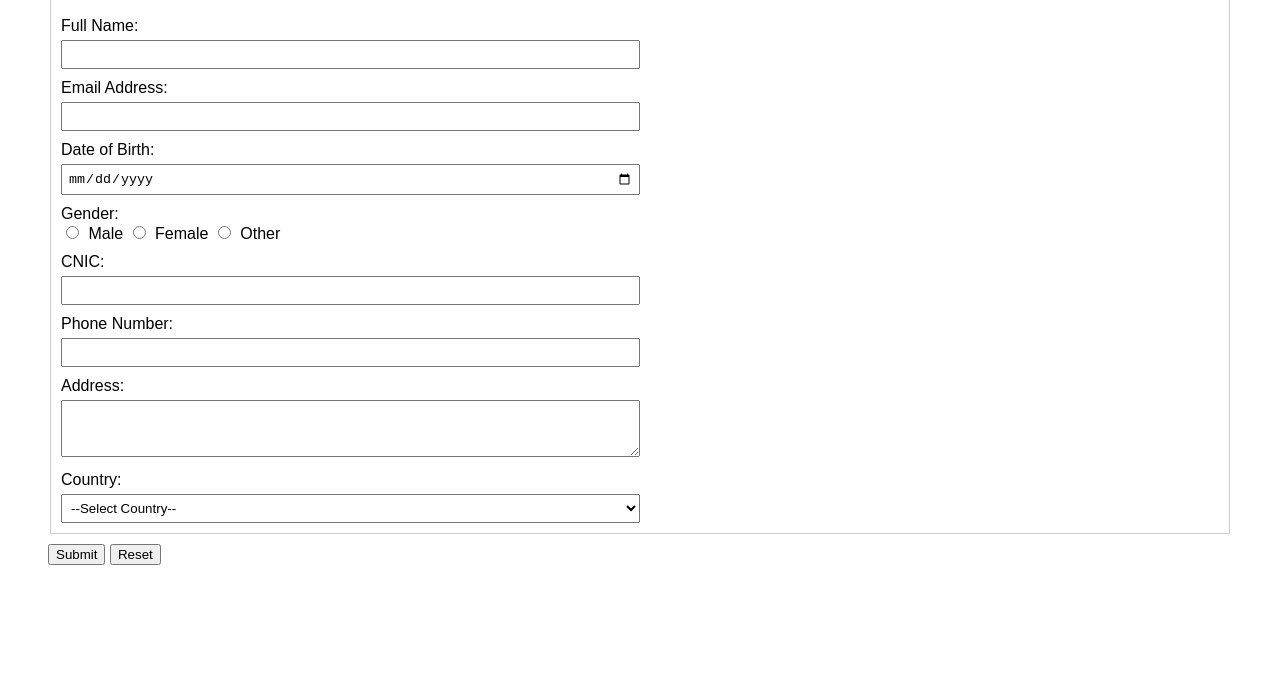
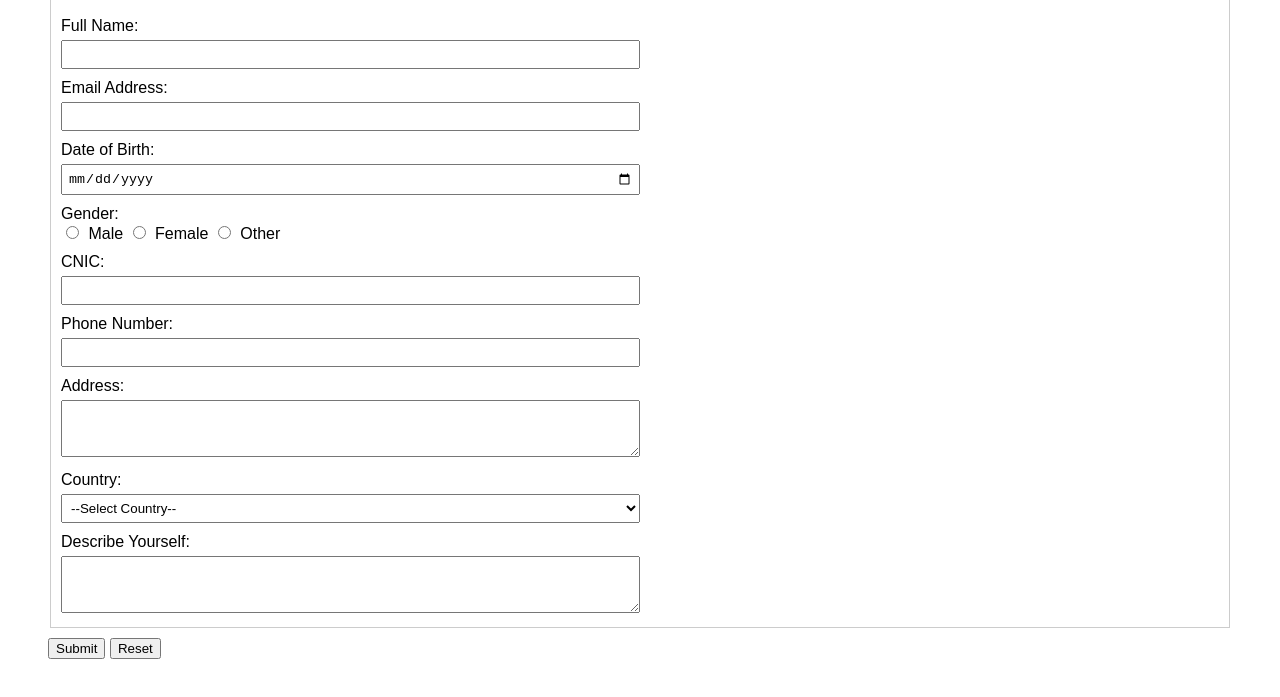
Before and after one commit to sanu18/Full_Stack_W02, a plain HTML site: page index.html in a window 1280 px wide. Shown: the part 137-834 px from the top of the page. Before the commit the page ends 800 px from the top, so only its background shows below. Drawn offline with Linux system fonts and the light colour scheme.

Commit message:
describe is Add

```diff
--- a/index.html
+++ b/index.html
@@ -87,6 +87,8 @@
         <option value="uk">UK</option>
         <option value="canada">Canada</option>
       </select>
+      <label for="address">Describe Yourself:</label>
+      <textarea id="address" name="address" rows="3"></textarea>
     </fieldset>
     <button type="submit">Submit</button>
     <button type="reset">Reset</button>
```
